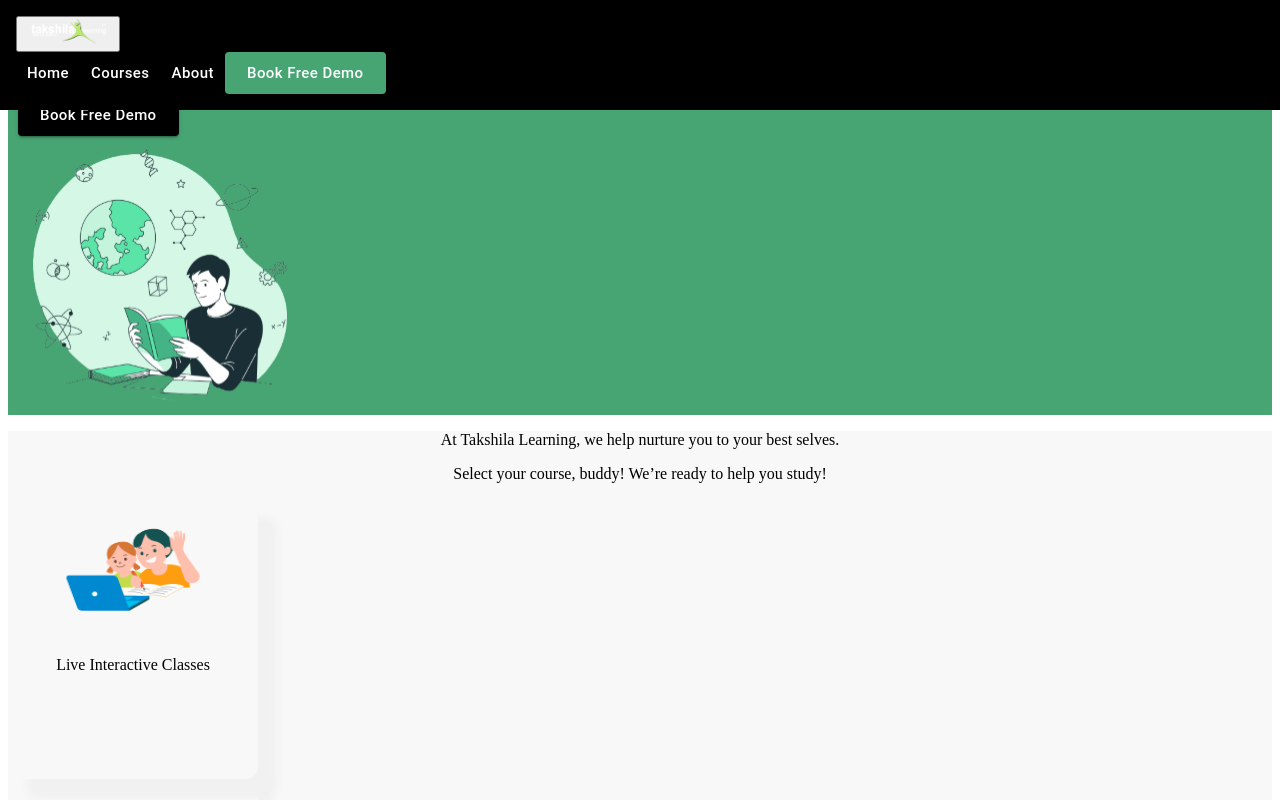
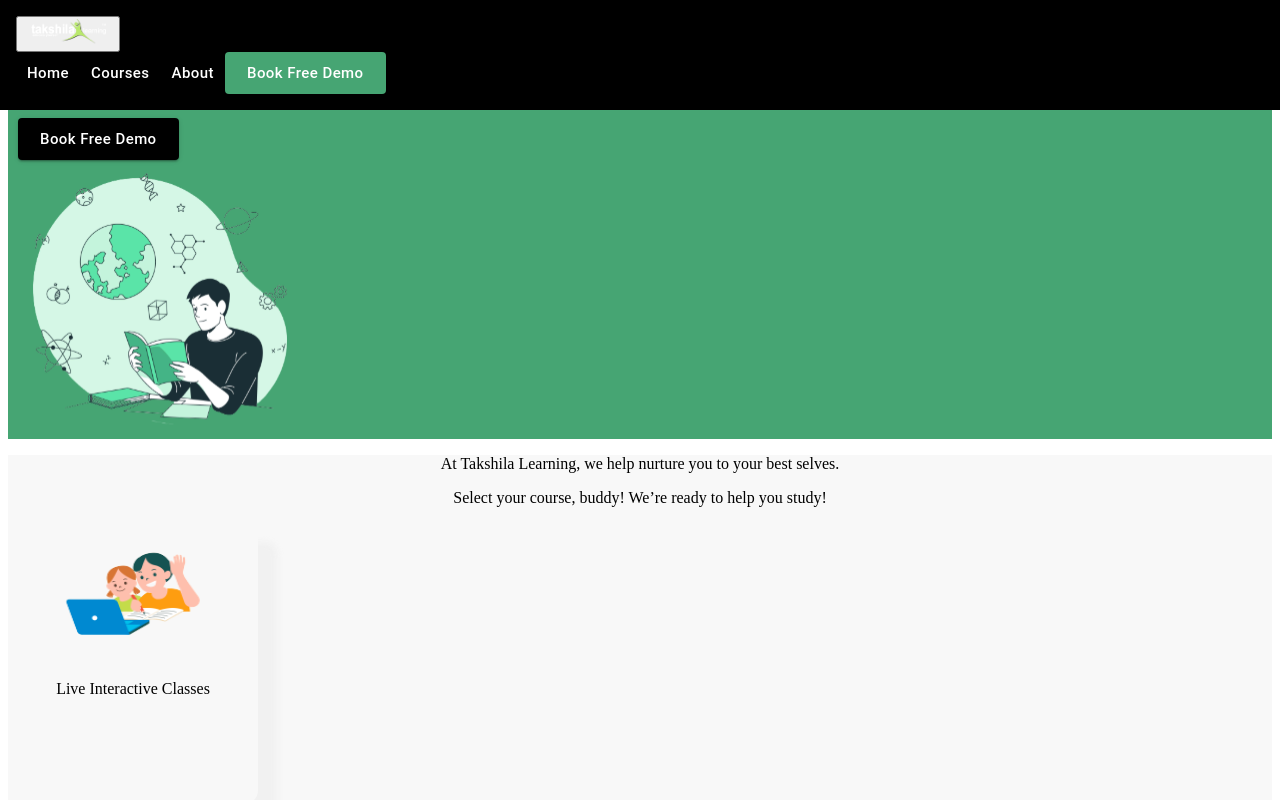
Before and after one commit to shreykoo/TakshilaLearning, a Next.js app: page / in a window 1280 px wide. Shown: the top 800 px of the page. Built offline with nearby package versions, Linux system fonts and the light colour scheme.

Commit message:
fixed to top

```diff
--- a/modules/Layout/index.jsx
+++ b/modules/Layout/index.jsx
@@ -5,7 +5,7 @@
     return (
         <div className="w-full">
             <Header />
-            <div style={{ minHeight: '90vh' }}>
+            <div style={{ minHeight: '90vh', marginTop: 40 }}>
                 {children}
             </div>
             <Footer />
```
